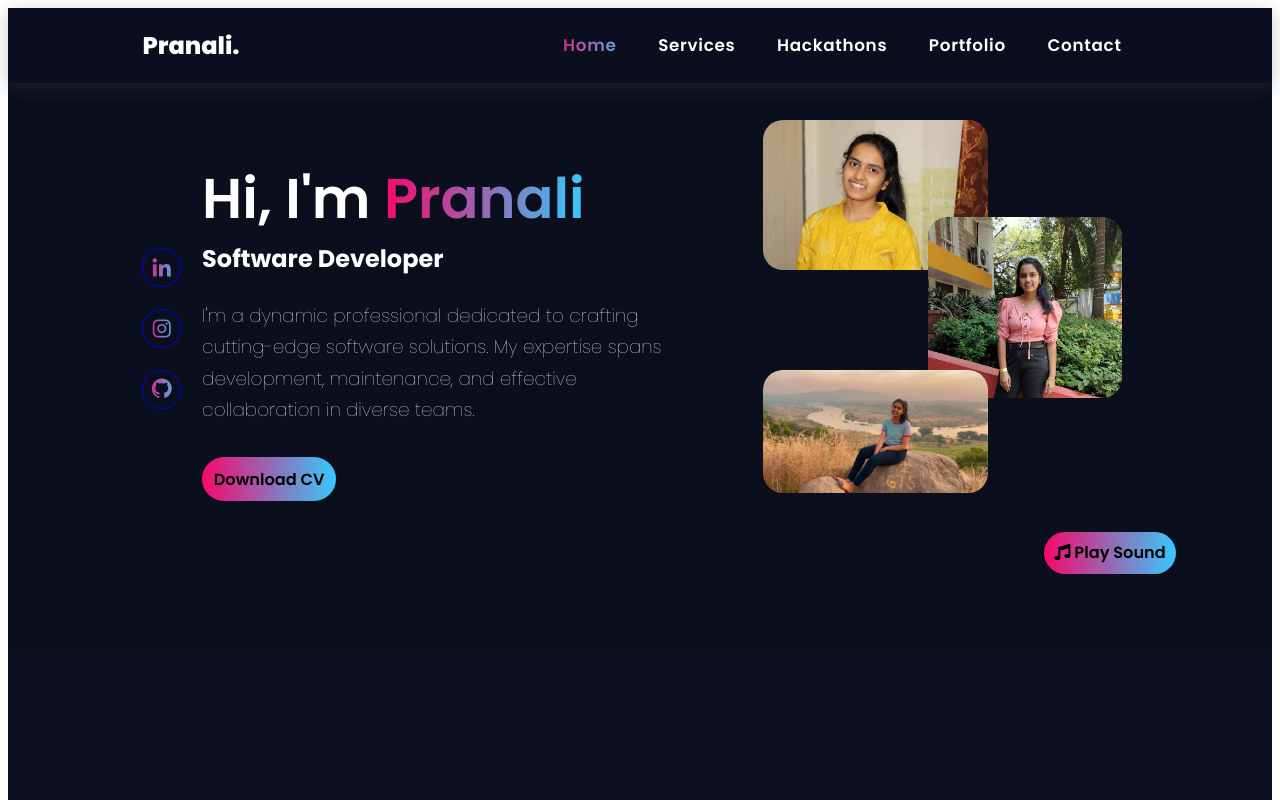
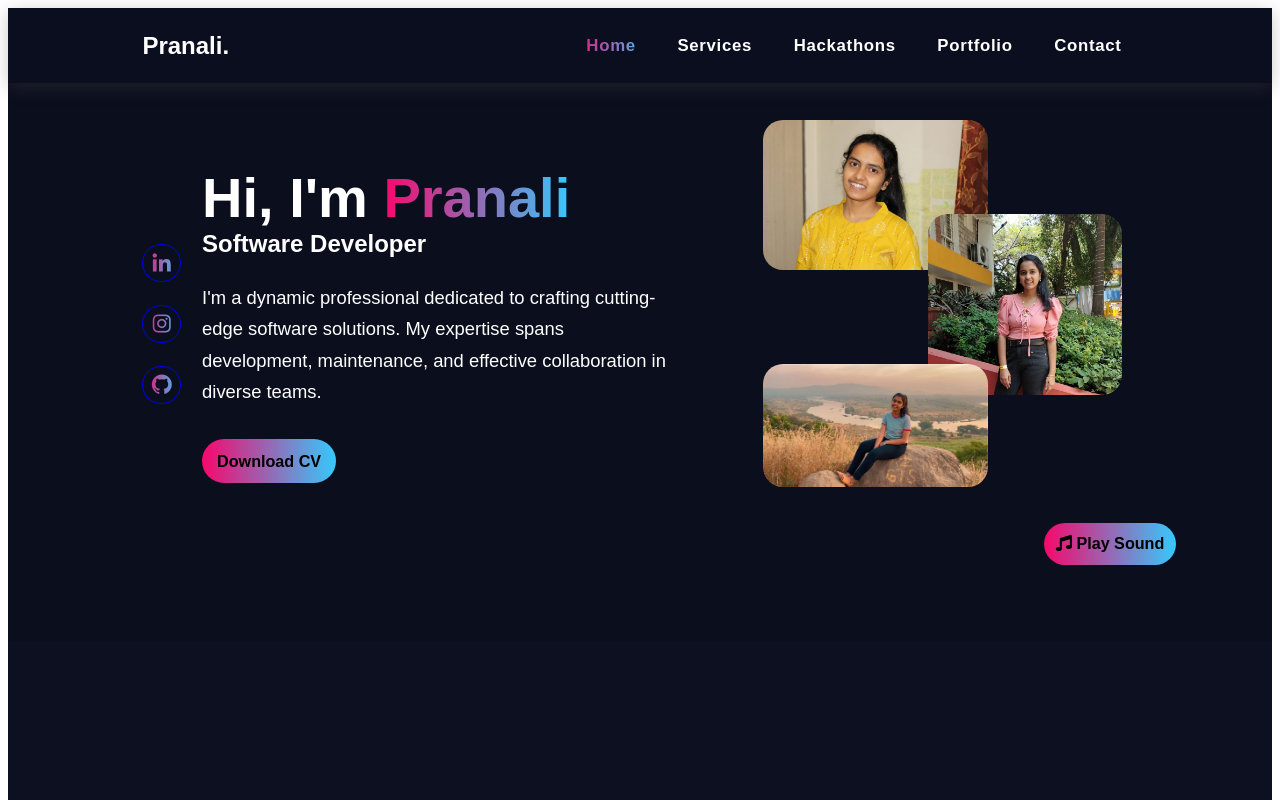
Before and after one commit to Pranali-Jadhav/Portfolio, an Angular app: page / in a window 1280 px wide. Shown: the top 800 px of the page. Built offline with nearby package versions, Linux system fonts and the light colour scheme; no server answers.

Commit message:
changing font1

```diff
--- a/src/app/portfolio1/portfolio1.component.css
+++ b/src/app/portfolio1/portfolio1.component.css
@@ -14,7 +14,7 @@
         padding: 0;
         scroll-behavior: smooth;
 
-    font-family: 'Poppins', sans-serif;
+    font-family: 'Arial', sans-serif;
     }
 
     body {
```
